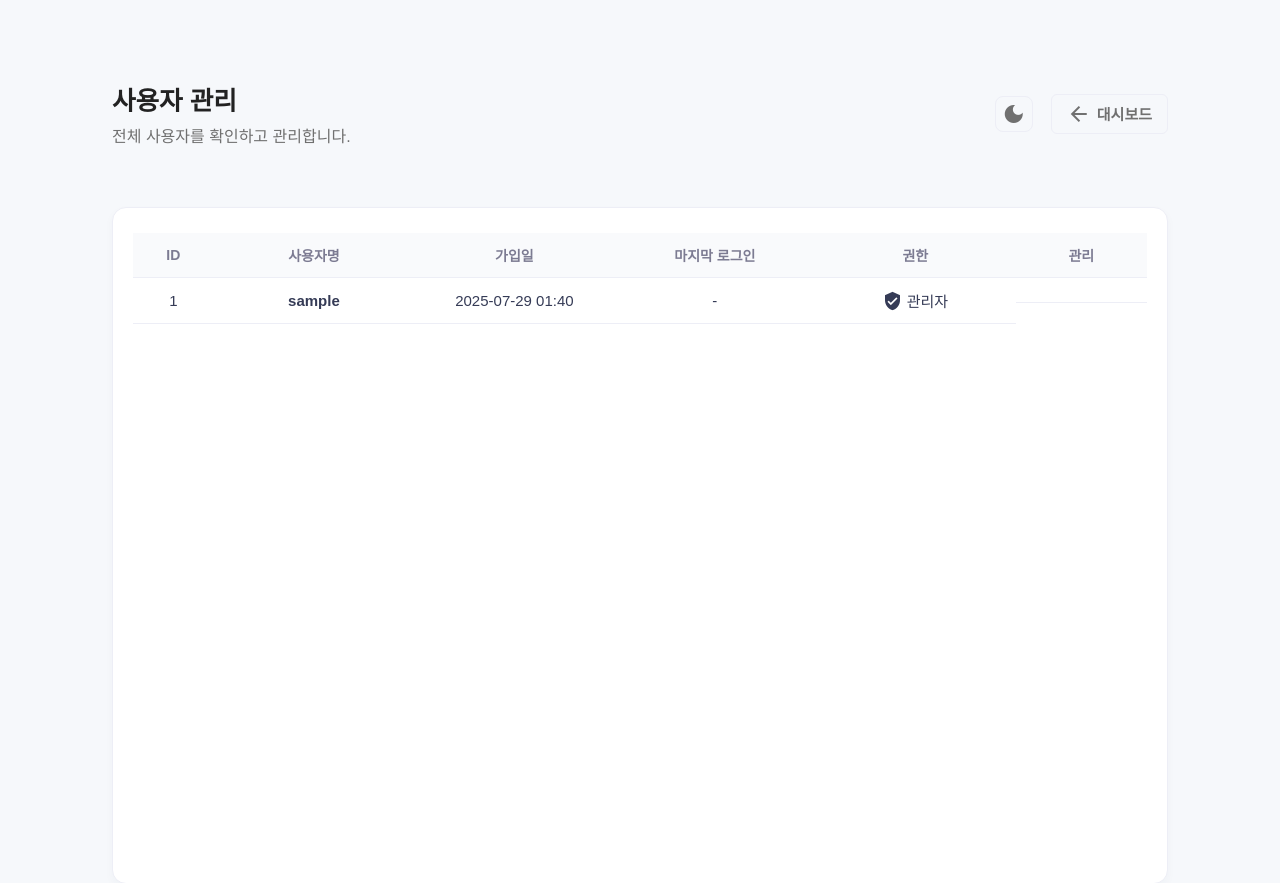
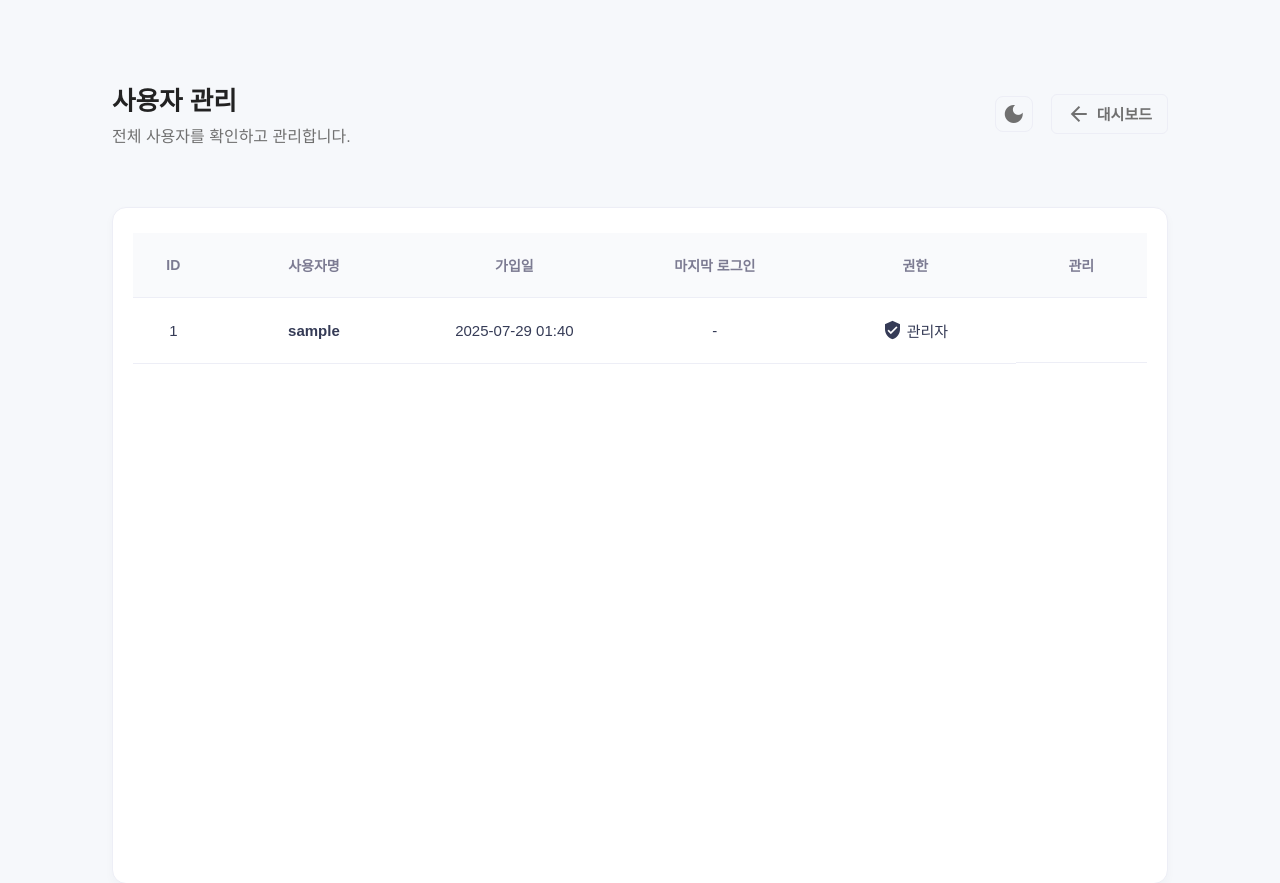
Before and after one commit to ataraxia7899/Dashboard_in_django, a Django app: page /users/ in a window 1280 px wide. Shown: the top 883 px of the page. Run offline with Django 5.2, Linux system fonts and the light colour scheme; the visitor is signed in with stand-in values (Sample User, id 1); data comes from the database, SQL or seed files in the repository.

Commit message:
사용자 목록 페이지의 테이블 셀 높이 조정

```diff
--- a/templates/user_list.html
+++ b/templates/user_list.html
@@ -26,6 +26,9 @@
 			}
 			.btn-delete:hover {
 				background-color: var(--danger-color-dark, #c82333);
+			}
+			td, th {
+				height: 40px;
 			}
 		</style>
 	</head>
```
